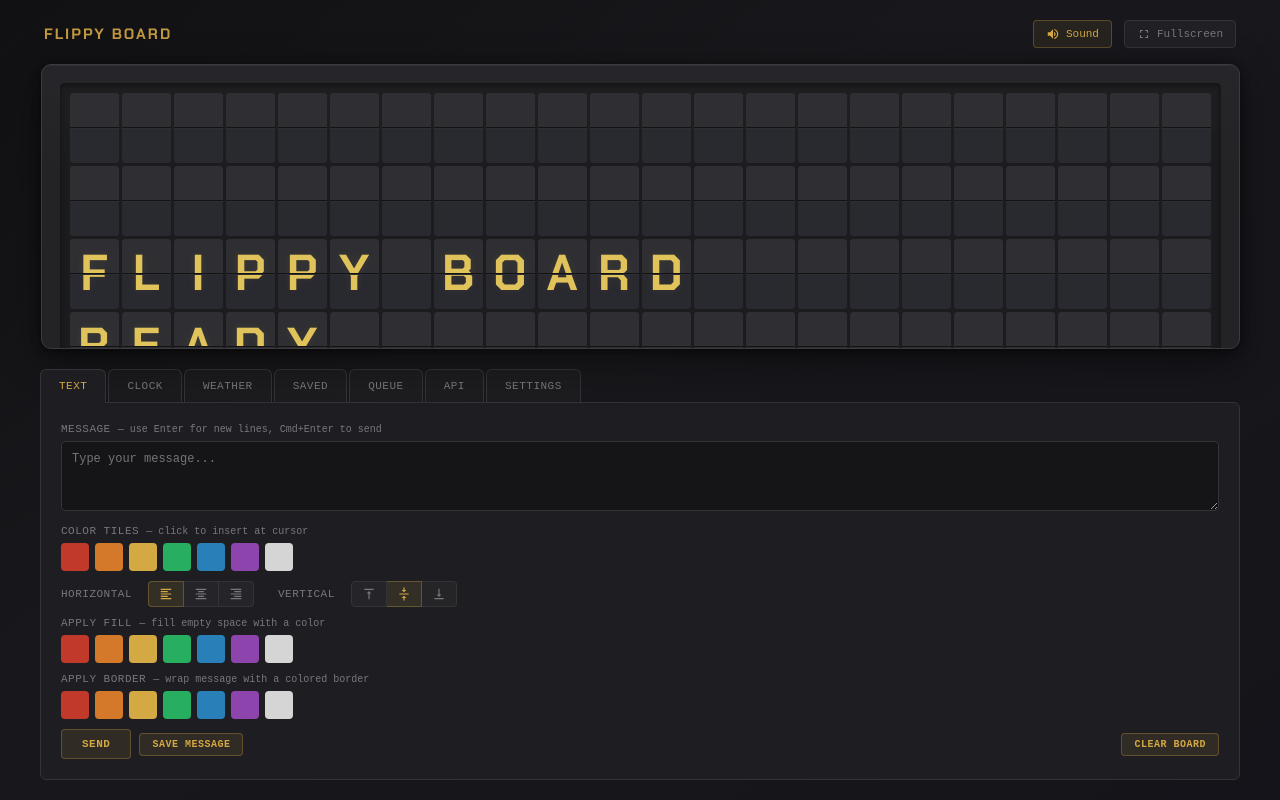
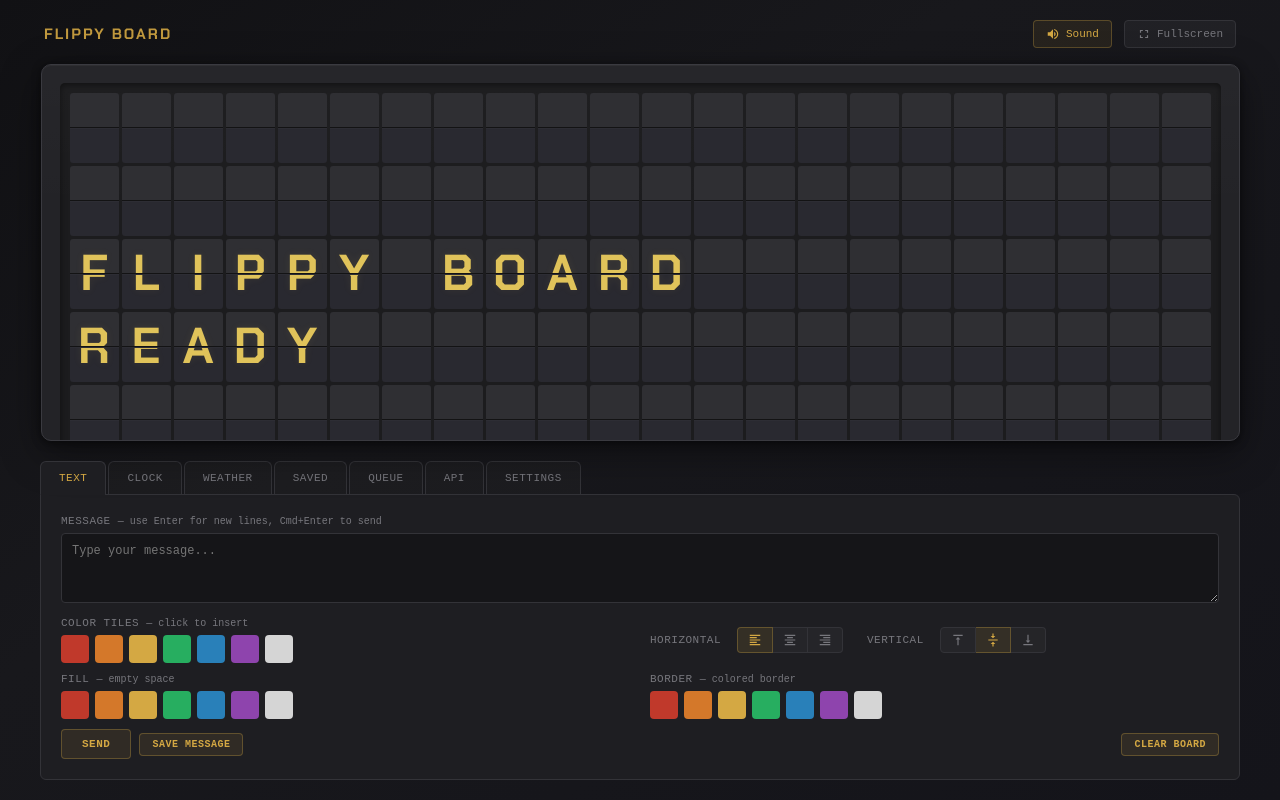
Before and after one commit to dsamojlenko/flippyboard, a plain HTML site: page index.html in a window 1280 px wide. Drawn offline with Linux system fonts and the light colour scheme; a web font is replaced by a local one.

Commit message:
Improve Text tab layout with two-column grid for controls

```diff
--- a/index.html
+++ b/index.html
@@ -374,17 +374,23 @@
 .align-group .align-btn.active + .align-btn { border-left-color: var(--accent-dim); }
 .align-group .align-btn svg { width: 14px; height: 14px; fill: currentColor; display: block; }
 
+/* ── Text Options Grid ── */
+.text-options {
+  display: grid;
+  grid-template-columns: 1fr 1fr;
+  gap: 10px 20px;
+  margin-top: 10px;
+}
+
 .align-controls {
   display: flex;
   gap: 16px;
   align-items: center;
-  margin-top: 10px;
 }
 .align-controls label { margin: 0; }
 
 /* ── Color Palette ── */
 .color-palette {
-  margin-top: 10px;
 }
 .color-swatches {
   display: flex;
@@ -498,6 +504,7 @@
   .board-frame { padding: 10px; }
   .tab { padding: 8px 12px; font-size: 10px; }
   .tab-content { padding: 14px; }
+  .text-options { grid-template-columns: 1fr; }
 }
 </style>
 </head>
@@ -537,8 +544,9 @@
     <div class="tab-pane active" id="pane-text">
       <label>Message <span style="color:var(--text-dim);text-transform:none;font-size:10px;letter-spacing:0">&mdash; use Enter for new lines, Cmd+Enter to send</span></label>
       <textarea id="text-input" placeholder="Type your message..." spellcheck="false"></textarea>
+      <div class="text-options">
         <div class="color-palette">
-        <label>Color tiles <span style="color:var(--text-dim);text-transform:none;font-size:10px;letter-spacing:0">&mdash; click to insert at cursor</span></label>
+          <label>Color tiles <span style="color:var(--text-dim);text-transform:none;font-size:10px;letter-spacing:0">&mdash; click to insert</span></label>
           <div class="color-swatches" id="color-swatches"></div>
         </div>
         <div class="align-controls">
@@ -567,13 +575,14 @@
             </button>
           </div>
         </div>
-      <div class="color-palette" style="margin-top:10px">
-        <label>Apply fill <span style="color:var(--text-dim);text-transform:none;font-size:10px;letter-spacing:0">&mdash; fill empty space with a color</span></label>
-        <div class="color-swatches" id="fill-swatches" style="margin-top:6px"></div>
-      </div>
-      <div class="color-palette" style="margin-top:10px">
-        <label>Apply border <span style="color:var(--text-dim);text-transform:none;font-size:10px;letter-spacing:0">&mdash; wrap message with a colored border</span></label>
-        <div class="color-swatches" id="border-swatches" style="margin-top:6px"></div>
+        <div class="color-palette">
+          <label>Fill <span style="color:var(--text-dim);text-transform:none;font-size:10px;letter-spacing:0">&mdash; empty space</span></label>
+          <div class="color-swatches" id="fill-swatches"></div>
+        </div>
+        <div class="color-palette">
+          <label>Border <span style="color:var(--text-dim);text-transform:none;font-size:10px;letter-spacing:0">&mdash; colored border</span></label>
+          <div class="color-swatches" id="border-swatches"></div>
+        </div>
       </div>
       <div class="inline-row">
         <button class="btn" id="btn-send">Send</button>
```
Lines whose indentation alone changed are shown as unchanged.
